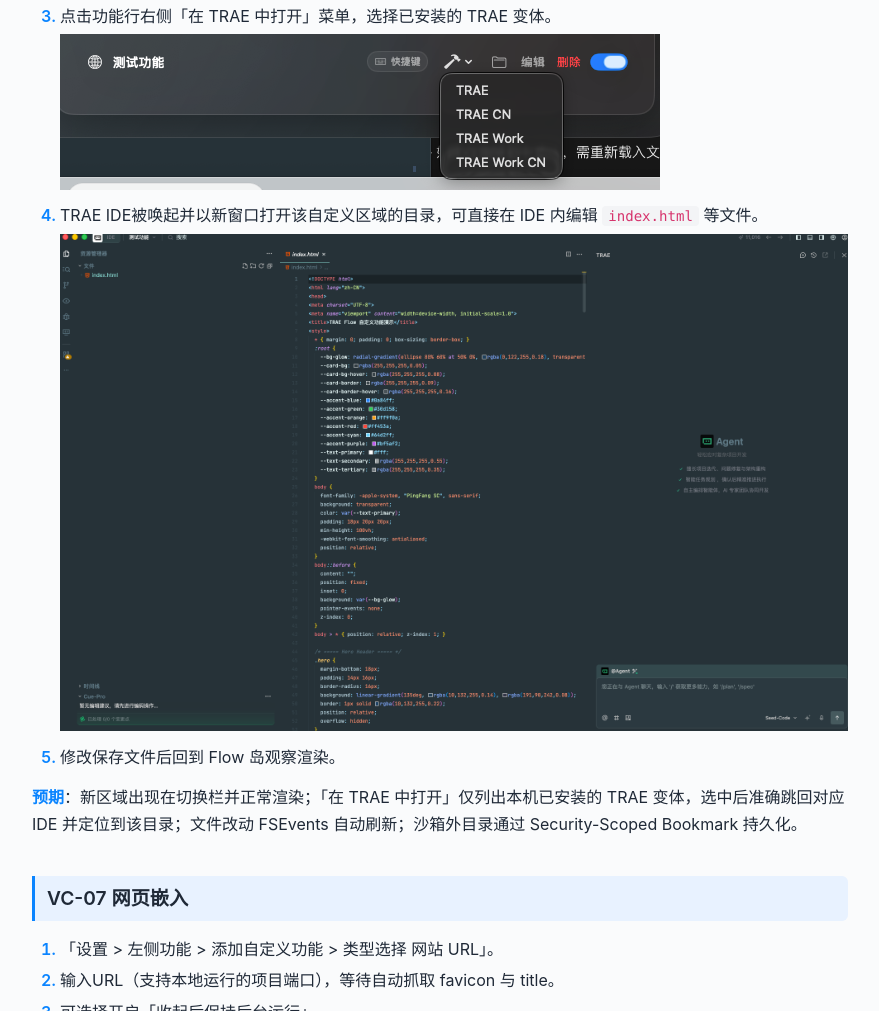
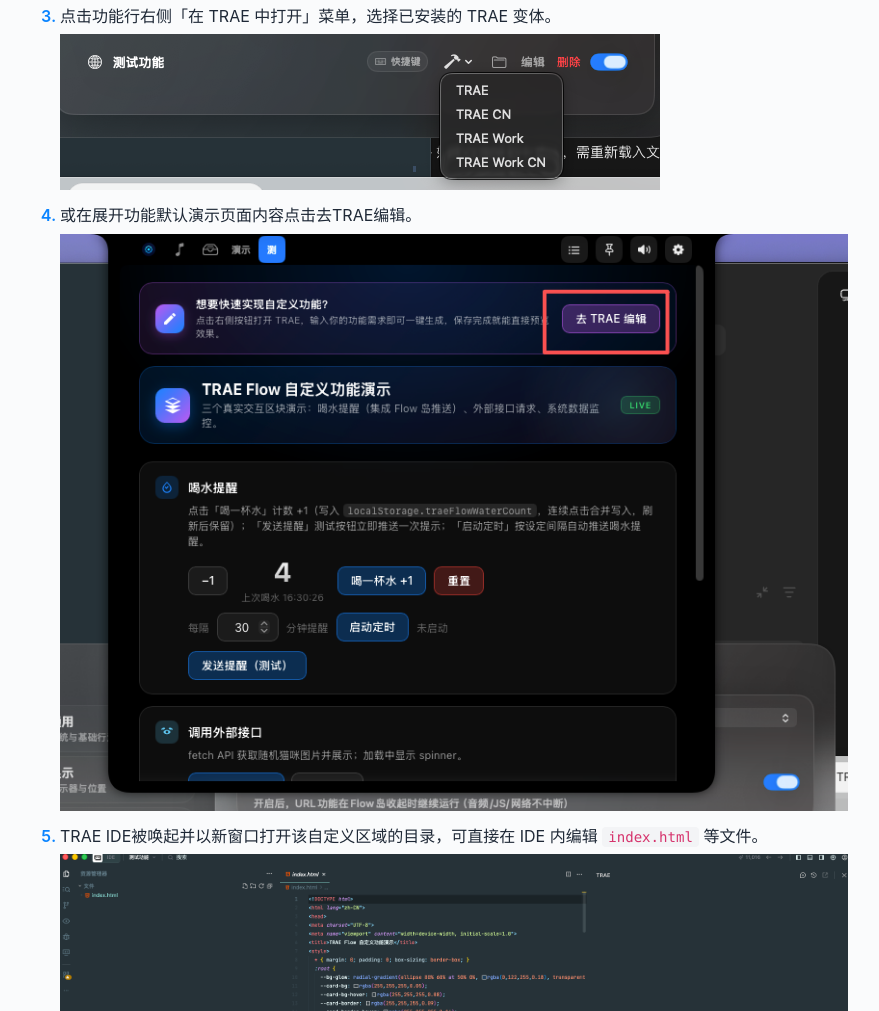
Before and after one commit to ccsonicc333/trae-flow, a plain HTML site: page docs/index.html in a window 1280 px wide. Shown: the part 7187-8198 px from the top of the page, without its empty margins (360-1239 px from the left). Drawn offline with Linux system fonts and the light colour scheme.

Commit message:
docs: 更新自定义功能编辑流程文档
新增编辑入口说明和对应截图，补充完整操作步骤

```diff
--- a/docs/index.html
+++ b/docs/index.html
@@ -602,6 +602,8 @@
       <img src="experience-cases/add-custom-function.jpg" alt="添加自定义功能">
       <li>点击功能行右侧「在 TRAE 中打开」菜单，选择已安装的 TRAE 变体。</li>
       <img src="experience-cases/open-in-trae.jpg" alt="在 TRAE 中打开">
+      <li>或在展开功能默认演示页面内容点击去TRAE编辑。</li>
+      <img src="experience-cases/edit-custom-function-in-traecn.jpg" alt="编辑自定义功能在 TRAE CN">
       <li>TRAE IDE被唤起并以新窗口打开该自定义区域的目录，可直接在 IDE 内编辑 <code>index.html</code> 等文件。</li>
       <img src="experience-cases/edit-custom-function.jpg" alt="编辑自定义功能">
       <li>修改保存文件后回到 Flow 岛观察渲染。</li>
```
Also changed, not shown: docs/experience-cases/edit-custom-function-in-traecn.jpg (added).
